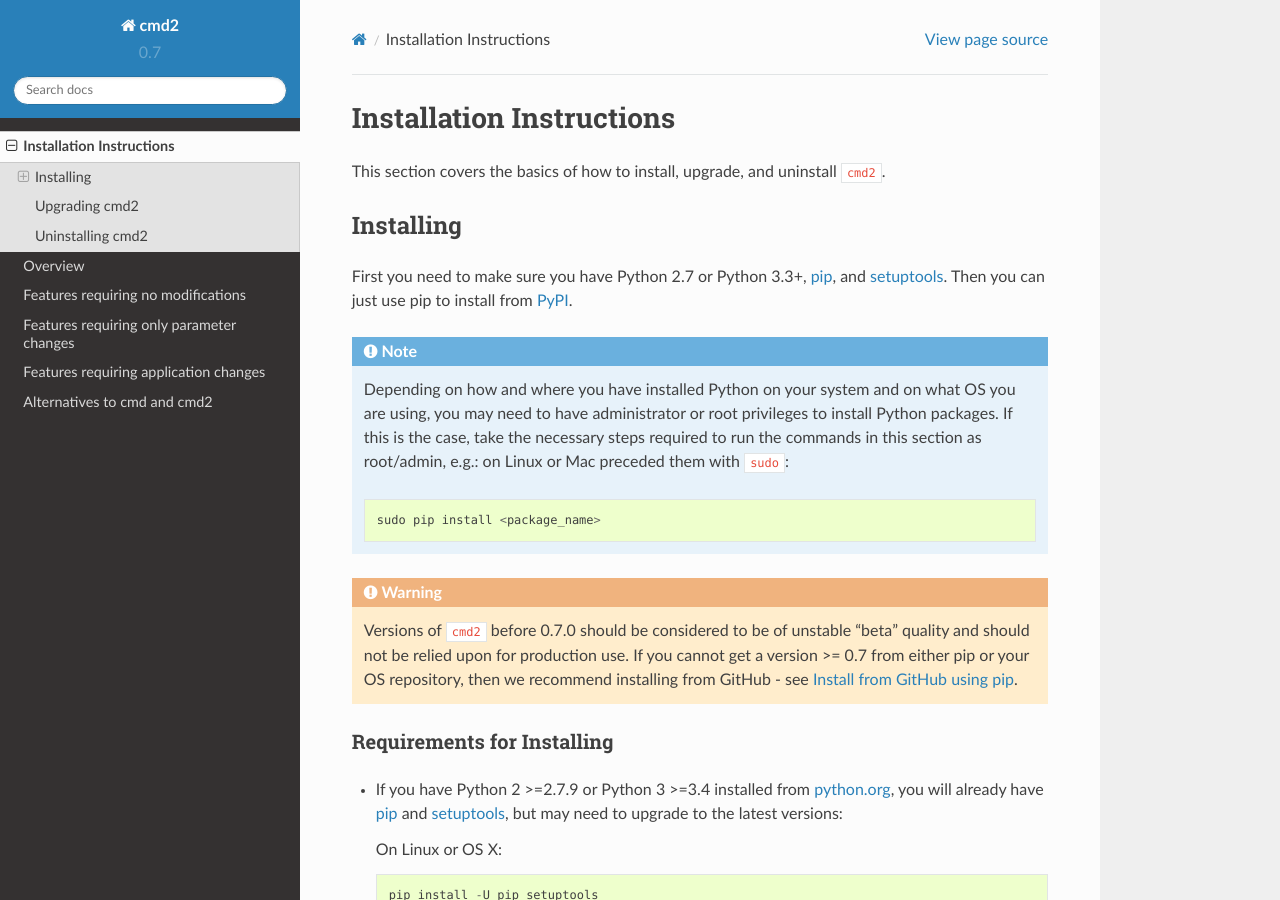
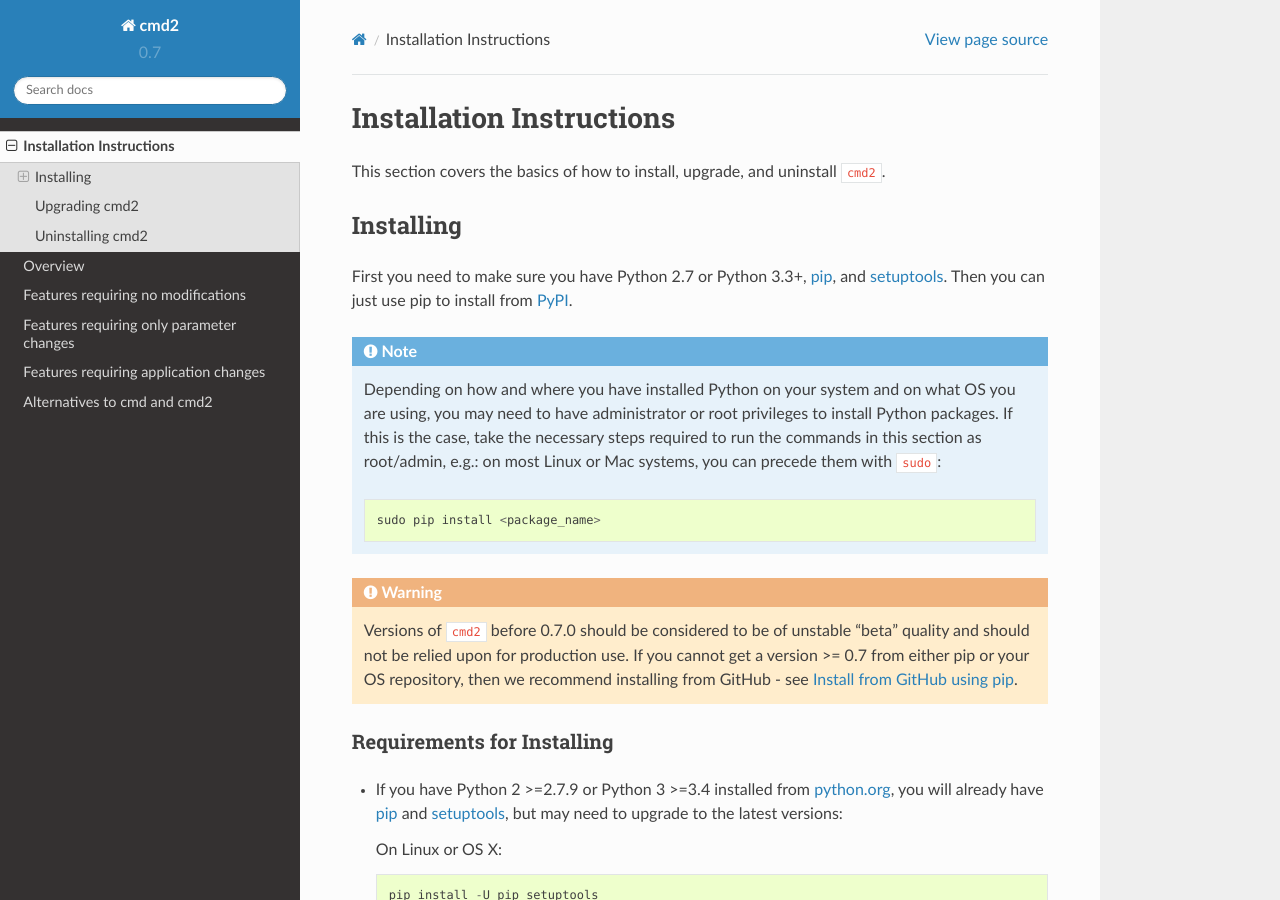
Before and after one commit to python-cmd2/cmd2, a Sphinx documentation site: the page built from docs/install.rst, in a window 1280 px wide and 900 px high. Built offline with Sphinx 7.4.7 and the Read the Docs theme 2.0.0, drawn with Linux system fonts in a browser that asks for light colours.

Commit message:
Fixed a minor typo

```diff
--- a/docs/install.rst
+++ b/docs/install.rst
@@ -18,7 +18,8 @@
 
   Depending on how and where you have installed Python on your system and on what OS you are using, you may need to
   have administrator or root privileges to install Python packages.  If this is the case, take the necessary steps
-  required to run the commands in this section as root/admin, e.g.: on Linux or Mac preceded them with ``sudo``::
+  required to run the commands in this section as root/admin, e.g.: on most Linux or Mac systems, you can precede them
+  with ``sudo``::
 
     sudo pip install <package_name>
 
```
